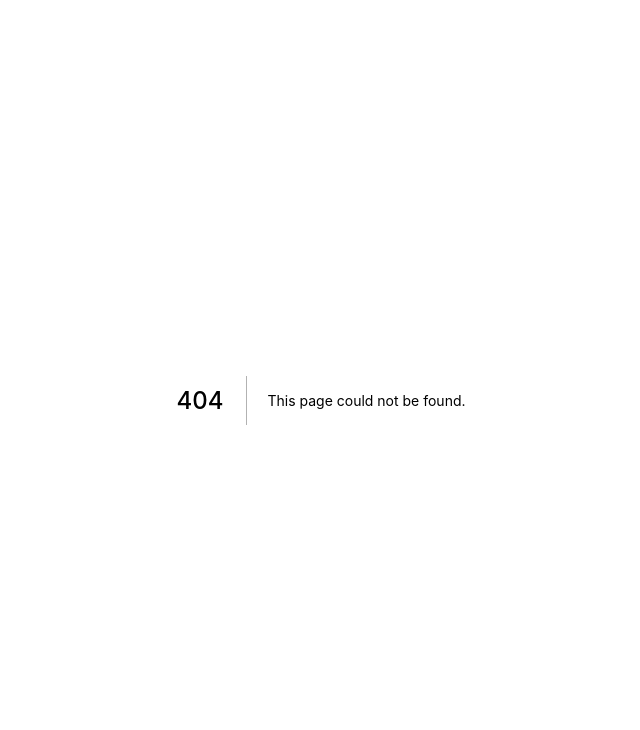
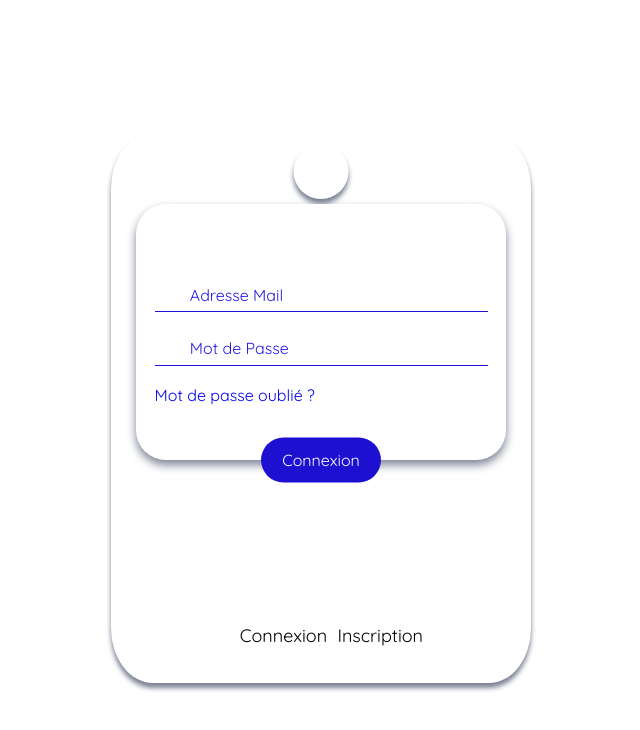
Before and after one commit to jremygrd/thesisflashcard, a Next.js app: page /login in a window 1280 px wide. Before the commit this address had no page. Shown: the top 730 px of the page, without its empty margins (319-959 px from the left). Built offline with nearby package versions, Linux system fonts and the light colour scheme.

Commit message:
ajout de la page login

```diff
--- /dev/null
+++ b/pages/login.tsx
@@ -0,0 +1,76 @@
+import { useState } from 'react';
+import styles from '../styles/Home.module.css'
+
+export default function (){
+
+  const [afficherlogin, setafficherlogin] = useState(true);
+
+    return (
+        <div>
+            <head>
+                <title>Mon site - Connexion</title>
+
+            </head>
+
+
+
+    <div className={styles.bodylogin} >
+  <div className={styles.containerlogin} >
+    <div className={styles.logologin}>
+      <i className="fab fa-wolf-pack-battalion"></i>
+    </div>
+
+    {afficherlogin?<div className={styles.tabbody} data-id="connexion">
+      <form id="connection">
+        <div className={styles.rowlogin}>
+          <i className="far fa-envelope"></i>
+          <input type="email" className={styles.input} placeholder="Adresse Mail"/>
+        </div>
+        <div className={styles.rowlogin}>
+          <i className="fas fa-lock"></i>
+          <input placeholder="Mot de Passe" type="password" className={styles.input}/>
+        </div>
+        <a href="#" className="link">Mot de passe oublié ?</a>
+        <button className={styles.btnlogin} type="button">Connexion</button>
+      </form>
+    </div>
+:
+    <div className={styles.tabbody} data-id="inscription">
+      <form id="inscription">
+        <div className={styles.rowlogin}>
+          <i className="far fa-user"></i>
+          <input type="text" className={styles.input} placeholder="First Name" id="firstName"/>
+        </div>
+        <div className={styles.rowlogin}>
+          <i className="far fa-user"></i>
+          <input type="text" className={styles.input} placeholder="Last Name" id="lastName"/>
+        </div>
+        <div className={styles.rowlogin}>
+          <i className="far fa-envelope"></i>
+          <input type="email" className={styles.input} placeholder="Adresse Mail" id="emailDeCreation"/>
+        </div>
+        <div className={styles.rowlogin}>
+          <i className="fas fa-lock"></i>
+          <input type="password" className={styles.input} placeholder="Mot de Passe" id="mdp"/>
+        </div>
+        <div className={styles.rowlogin}>
+          <i className="fas fa-lock"></i>
+          <input type="password" className={styles.input} placeholder="Confirmer Mot de Passe" id="comfirmationmdp"/>
+        </div>
+        <input type="submit" className={styles.btnlogin} value="Inscription"/>
+      </form>
+    </div>}
+
+    <div className={styles.tabfooter}>
+      <a className={styles.tablink} data-ref="connexion" onClick={()=>setafficherlogin(true)}>Connexion</a>
+      <a className={styles.tablink} data-ref="inscription" onClick={()=>setafficherlogin(false)}>Inscription</a>
+    </div>
+  </div>
+</div>
+
+
+
+
+        </div>
+    )
+}
--- a/styles/Home.module.css
+++ b/styles/Home.module.css
@@ -1,3 +1,4 @@
+@import url("https://fonts.googleapis.com/css?family=Quicksand&display=swap");
 .container {
   min-height: 100vh;
   max-height: 200px;
@@ -178,6 +179,144 @@
   height: 1em;
 }
 
+.bodylogin {
+  margin: 0;
+  display: flex;
+  flex-direction: column;
+  justify-content: center;
+  align-items: center;
+  height: 100vh;
+  background-color: #ffffff;
+
+}
+.containerlogin {
+  position: relative;
+  width: 420px;
+  min-height: 550px;
+  height: auto;
+  max-height: 600px;
+  background-color: #ffffff;
+  padding: 15px 25px;
+  font-size: 18px;
+  font-family: "Quicksand", sans-serif;
+  box-shadow: 0 5px 5px #7c8395;
+  border-radius: 10%;
+}
+
+.logologin {
+  position: absolute;
+  top: 2%;
+  left: 50%;
+  transform: translate(-50%, 0);
+  width: 55px;
+  height: 55px;
+  border-radius: 50%;
+  box-shadow: 0 5px 5px #7c8395;
+  font-size: 1.8em;
+  background-color:  #ffffff;
+  color: #1d10d1;
+  display: flex;
+  justify-content: center;
+  align-items: center;
+  border-color: #1d10d1;
+}
+
+.tabbody {
+  position: relative;
+
+  height: auto;
+  max-height: 400px;
+  padding: 15% 5%;
+  margin-top: 15%;
+  background-color: #ffffff;
+  color:  #1d10d1;
+  box-shadow: 0px 5px 10px #7c8395;
+  border-radius: 30px;
+  font-size: 1rem;
+}
+.tabbody.active {
+  display: block;
+}
+
+.rowlogin {
+  display: flex;
+  justify-content: space-between;
+  border-bottom: 1px solid  #1d10d1;
+  padding: 1.8% 0;
+  margin: 20px 0;
+}
+
+.rowlogin .input {
+  width: 90%;
+  border: none;
+  outline: none;
+  color:  #1d10d1;
+  font-weight: 550;
+}
+.input::placeholder {
+  color: #2619e2;
+}
+
+.link {
+  display: inline-block;
+  font-size: 0.8em;
+  width: 100%;
+  text-decoration: none;
+  color: #2b384f;
+  text-align: right;
+}
+.link:hover {
+  text-decoration: underline;
+}
+
+.btnlogin {
+  position: absolute;
+  left: 50%;
+  bottom: 0;
+  transform: translate(-50%, 50%);
+  width: 120px;
+  height: 45px;
+  border-radius: 50px;
+  background-color: #1d10d1;
+  border: none;
+  outline: none;
+  color: #ffffff;
+  cursor: pointer;
+  box-shadow: #7c8395;
+}
+
+.tabfooter {
+  position: absolute;
+  bottom: 5%;
+  left: 50%;
+  transform: translate(-50%, 0);
+  height: 30px;
+  display: flex;
+}
+
+.tablink {
+  text-decoration: none;
+  color: #1d10d1;
+  margin: 0 3%;
+}
+
+.tablink.active {
+  font-weight: bold;
+}
+
+@media screen and (max-width: 520px) {
+  .containerlogin {
+    width: 80%;
+    min-width: 380px;
+    min-height: 490px;
+  }
+  .tabbody {
+    width: 100%;
+    padding: 15% 5%;
+    margin-top: 25%;
+    max-height: 420px;
+  }
+}
 @media (max-width: 600px) {
   .grid {
     width: 100%;
```
